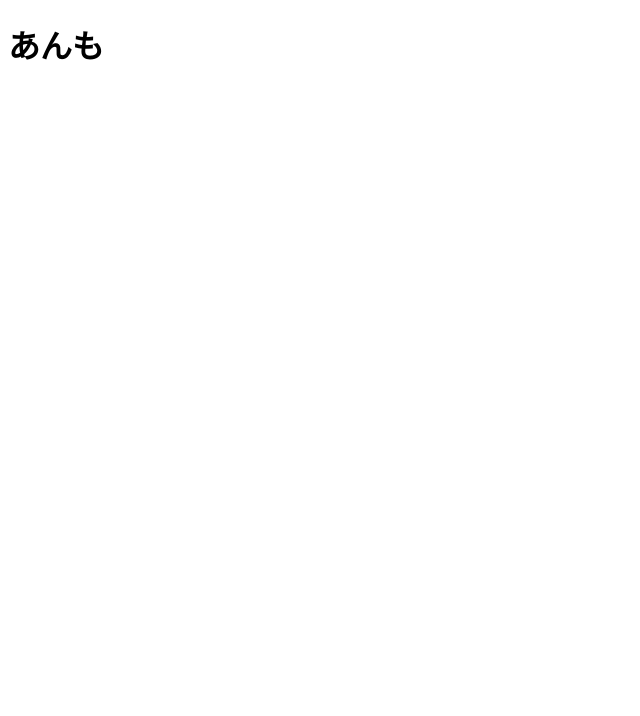
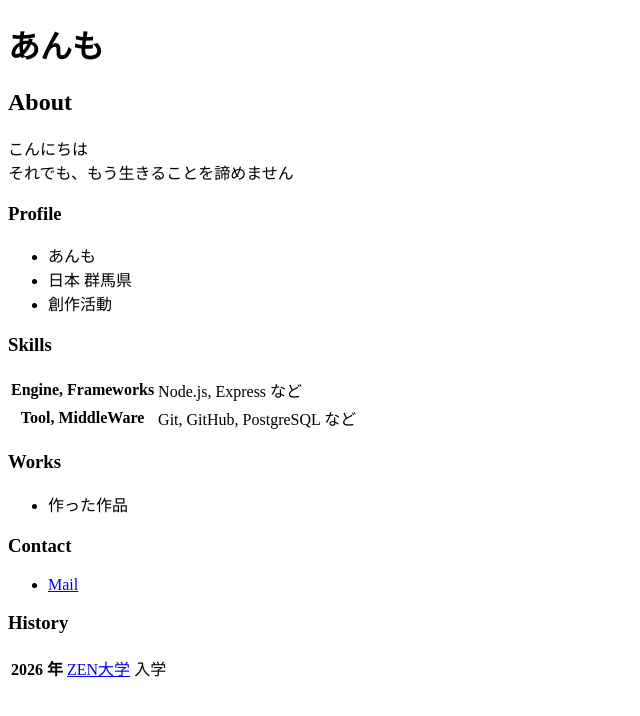
Before and after one commit to 261zs03061-ux/261zs03061-ux.github.io, a plain HTML site: page index.html in a window 1280 px wide. Shown: the whole page, without its empty margins (0-640 px from the left). Drawn offline with Linux system fonts and the light colour scheme.

Commit message:
Update index.html

```diff
--- a/index.html
+++ b/index.html
@@ -7,5 +7,52 @@
   </head>
   <body>
     <h1>あんも</h1>
+
+    <h2>About</h2>
+    <p>
+      こんにちは<br>
+      それでも、もう生きることを諦めません
+    </p>
+
+    <h3>Profile</h3>
+    <ul>
+      <li>あんも</li>
+      <li>日本 群馬県</li>
+      <li>創作活動</li>
+    </ul>
+
+    <h3>Skills</h3>
+    <table>
+      <tr>
+        <th>Engine, Frameworks</th>
+        <td>Node.js, Express など</td>
+      </tr>
+      <tr>
+        <th>Tool, MiddleWare</th>
+        <td>Git, GitHub, PostgreSQL など</td>
+      </tr>
+    </table>
+
+    <h3>Works</h3>
+    <ul>
+      <li>
+        作った作品
+        <ul>
+        </ul>
+      </li>
+    </ul>
+
+    <h3>Contact</h3>
+    <ul>
+      <li><a href="261zs03061@student.zen.ac.jp">Mail</a></li>
+    </ul>
+
+    <h3>History</h3>
+    <table>
+      <tr>
+        <th>2026 年</th>
+        <td><a href="https://zen.ac.jp/">ZEN大学</a> 入学</td>
+      </tr>
+    </table>
   </body>
 </html>
```
